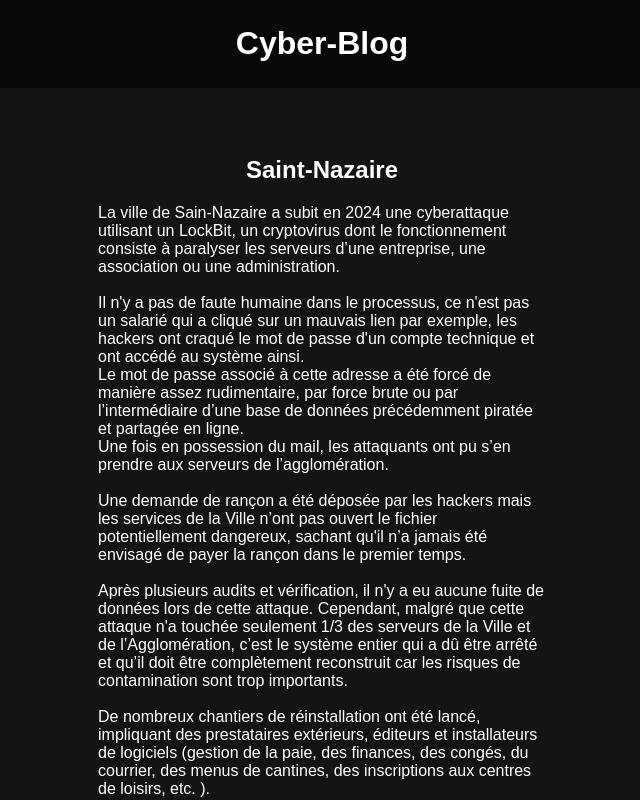
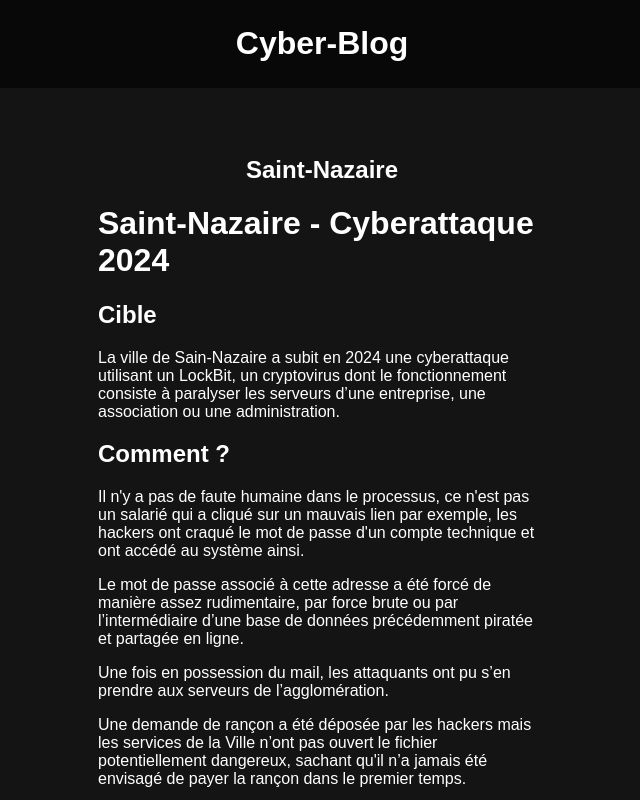
Before and after one commit to Arthur-Prudhomme/cyber-blog, a Vue app: page /detail/1 in a window 1280 px wide. Shown: the top 800 px of the page, without its empty margins (318-958 px from the left). Built offline with nearby package versions, Linux system fonts and the light colour scheme.

Commit message:
added markdown

```diff
--- a/package.json
+++ b/package.json
@@ -9,6 +9,7 @@
     "preview": "vite preview"
   },
   "dependencies": {
+    "marked": "^16.0.0",
     "vue": "^3.5.17",
     "vue-router": "^4.5.1"
   },
--- a/src/views/Detail.vue
+++ b/src/views/Detail.vue
@@ -2,7 +2,7 @@
   <div class="detail">
     <div class="text-box" >
         <h2>{{ pageData?.title || 'Page introuvable' }}</h2>
-        <div class="content" v-if="pageData" v-html="pageData.content"></div>
+        <div class="content" v-if="pageData" v-html="renderedHtml"></div>
         <div v-else>
           Aucune donnée pour cette page.
         </div>
@@ -11,57 +11,67 @@
 </template>
 
 <script>
+import { marked } from 'marked'
+
 const pages = [
   {
     id: '1',
     title: 'Saint-Nazaire',
     content:
     `
+
+# Saint-Nazaire - Cyberattaque 2024
+
+## Cible
+
 La ville de Sain-Nazaire a subit en 2024 une cyberattaque utilisant un LockBit,
 un cryptovirus dont le fonctionnement consiste à paralyser les serveurs d’une entreprise,
 une association ou une administration.
-        <br><br>
+
+## Comment ?
+
 Il n'y a pas de faute humaine dans le processus, ce n'est pas un salarié qui a cliqué sur un mauvais lien par exemple,
 les hackers ont craqué le mot de passe d'un compte technique et ont accédé au système ainsi.
-        <br>
+
 Le mot de passe associé à cette adresse a été forcé de manière assez rudimentaire, par force brute ou par
 l’intermédiaire d’une base de données précédemment piratée et partagée en ligne.
-        <br>
+
 Une fois en possession du mail, les attaquants ont pu s’en prendre aux serveurs de l’agglomération.
-        <br><br>
+
 Une demande de rançon a été déposée par les hackers mais les services de la Ville n’ont pas ouvert le fichier
 potentiellement dangereux, sachant qu'il n’a jamais été envisagé de payer la rançon dans le premier temps.
-        <br><br>
+
 Après plusieurs audits et vérification, il n'y a eu aucune fuite de données lors de cette attaque.
 Cependant, malgré que cette attaque n'a touchée seulement 1/3 des serveurs de la Ville et de l’Agglomération,
 c’est le système entier qui a dû être arrêté et qu’il doit être complètement reconstruit car les risques de
 contamination sont trop importants.
-        <br><br>
+
 De nombreux chantiers de réinstallation ont été lancé,
 impliquant des prestataires extérieurs, éditeurs et installateurs de logiciels
 (gestion de la paie, des finances, des congés, du courrier, des menus de cantines, des inscriptions
 aux centres de loisirs, etc. ).
-        <br><br>
+
 Ces opérations réprésente des coûts supplémentaires qui ce sont accumulé avec le temps et
 dont il n’'était pas possible d’évaluer sur le moment avec précision.
-        <br>
+
+## Coût
+
 Aujourd'hui, nous savons que la cyberattaque avec les surcoûts importants qu'elle a engendrée,
 du fait de la sollicitation de prestataires spécialisés et d’experts techniques pour assister les services municipaux,
 avec la remise en service des applications métiers a également nécessité l’intervention des éditeurs de logiciels,
-        le montant s'élève à <strong>400 000 €</strong> pour la Ville et <strong>100 000 €</strong> pour l’Agglomération.
-        <br><br>
+le montant s'élève à __**400 000 €**__ pour la Ville et __**100 000 €**__ pour l’Agglomération.
+
 De nombreux services aux usagers (état civil, urbanisme, standards téléphonique, CCAS…) ou établissements
 (Médiathèques, Conservatoire par exemple) ont repris très rapidement leurs activités en s’adaptant à la situation.
-        <br>
+
 Néanmoins, les difficultés informatiques demeurent et le temps que l’ensemble des logiciels soient réinstallés,
 il peut y avoir des impacts importants sur les délais de traitement des demandes, en outre de nombreuses
 équipes à revenir au papier et au crayon.
-        <br>
+
 Le volet judiciaire de l’attaque est suivi par la section cyber du parquet de Paris.
-        <br><br><br>
-        https://www.saintnazaire.fr/actualite/cyberattaque-le-point-sur-la-situation/
-        <br>
-        https://www.lefigaro.fr/nantes/cyberattaque-a-saint-nazaire-un-an-apres-le-tiers-des-applications-toujours-hors-service-20250416
+
+- [Site officiel – Saint-Nazaire](https://www.saintnazaire.fr/actualite/cyberattaque-le-point-sur-la-situation/)
+- [Le Figaro – Article](https://www.lefigaro.fr/nantes/cyberattaque-a-saint-nazaire-un-an-apres-le-tiers-des-applications-toujours-hors-service-20250416)
 `
 },
   { id: '2', title: 'Page 2', content: 'Texte propre à la page 2.' },
@@ -75,6 +85,9 @@ export default {
   computed: {
     pageData() {
       return pages.find(page => page.id === this.id)
+    },
+    renderedHtml() {
+      return this.pageData ? marked(this.pageData.content) : ''
     }
   }
 }
```
Also changed, not shown: 1 other file (tests, documents, lock files or other folders). Lines whose indentation alone changed are shown as unchanged.
